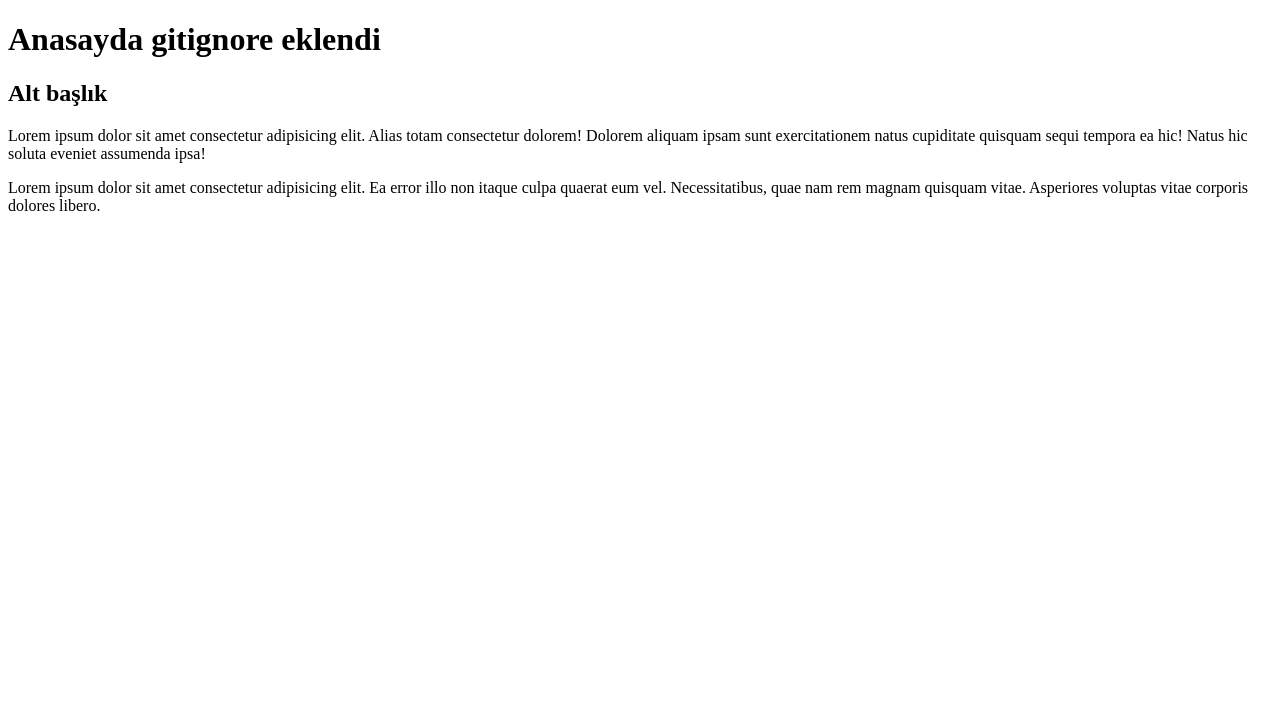
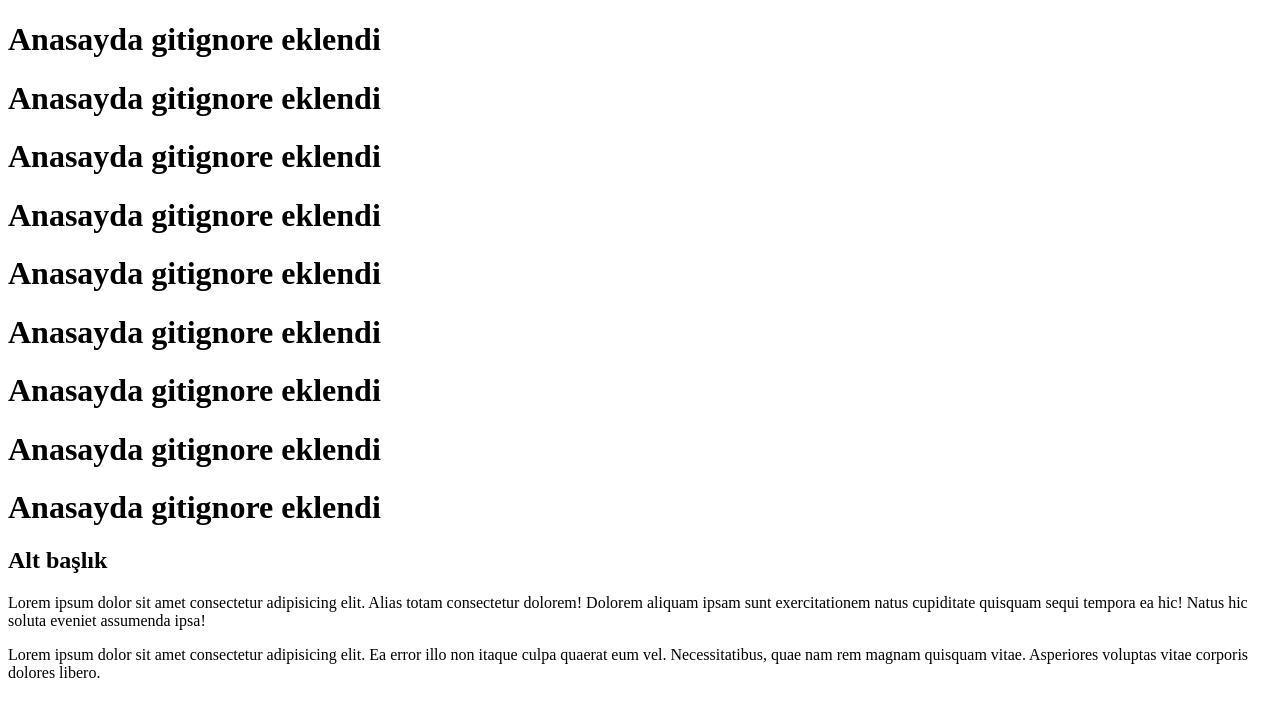
Before and after one commit to ozeradem/deneme, a plain HTML site: page index.html in a window 1280 px wide. Drawn offline with Linux system fonts and the light colour scheme.

Commit message:
Update index.html
anasayfa değişiklik

```diff
--- a/index.html
+++ b/index.html
@@ -8,6 +8,14 @@
 <body>
 
     <h1>Anasayda gitignore eklendi</h1>
+    <h1>Anasayda gitignore eklendi</h1>
+    <h1>Anasayda gitignore eklendi</h1>
+    <h1>Anasayda gitignore eklendi</h1>
+    <h1>Anasayda gitignore eklendi</h1>
+    <h1>Anasayda gitignore eklendi</h1>
+    <h1>Anasayda gitignore eklendi</h1>
+    <h1>Anasayda gitignore eklendi</h1>
+    <h1>Anasayda gitignore eklendi</h1>
     <h2>Alt başlık</h2>
 
     <p>Lorem ipsum dolor sit amet consectetur adipisicing elit. Alias totam consectetur dolorem! Dolorem aliquam ipsam sunt exercitationem natus cupiditate quisquam sequi tempora ea hic! Natus hic soluta eveniet assumenda ipsa!</p>
```
